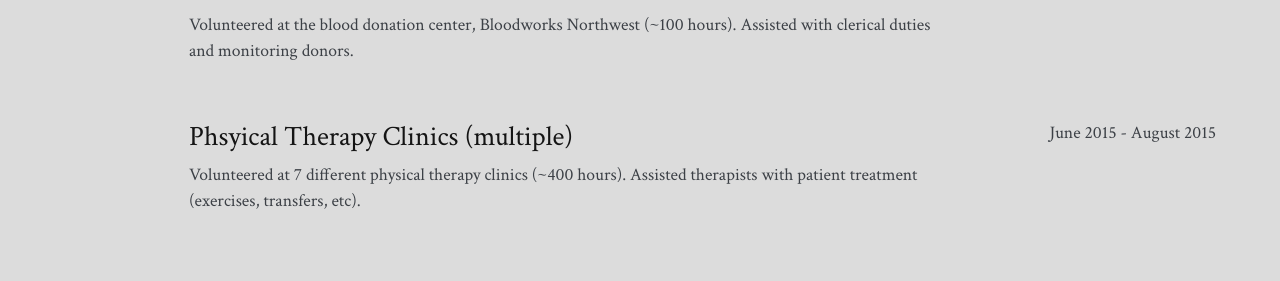
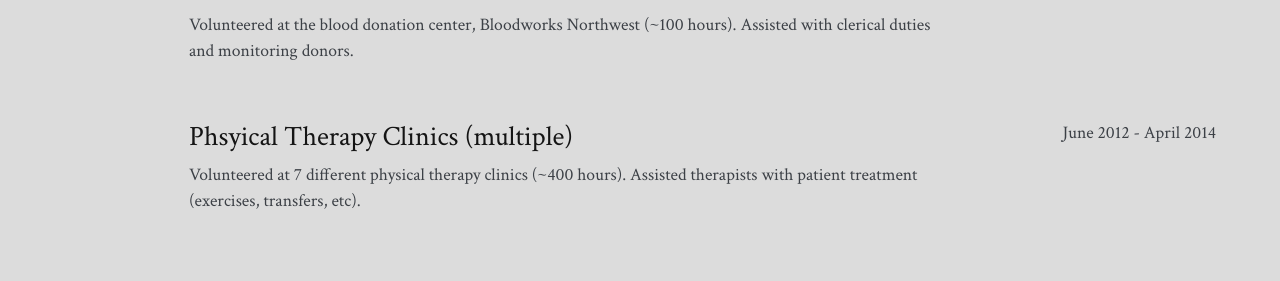
Before and after one commit to dyllanv/my-app, a React (Create React App) app: page / in a window 1280 px wide. Shown: the part 4000-4281 px from the top of the page. Built offline with nearby package versions, Linux system fonts and the light colour scheme.

Commit message:
updated volunteer dates

```diff
--- a/src/components/volunteer.js
+++ b/src/components/volunteer.js
@@ -34,7 +34,7 @@ const Volunteer = () => {
                                 Volunteered at 7 different physical therapy clinics (~400 hours). Assisted therapists with patient treatment (exercises, transfers, etc).
                             </p>
                     </div>
-                    <div class="right-align-date">June 2015 - August 2015</div>
+                    <div class="right-align-date">June 2012 - April 2014</div>
                 </div>
                 </section>
             </div>
```
